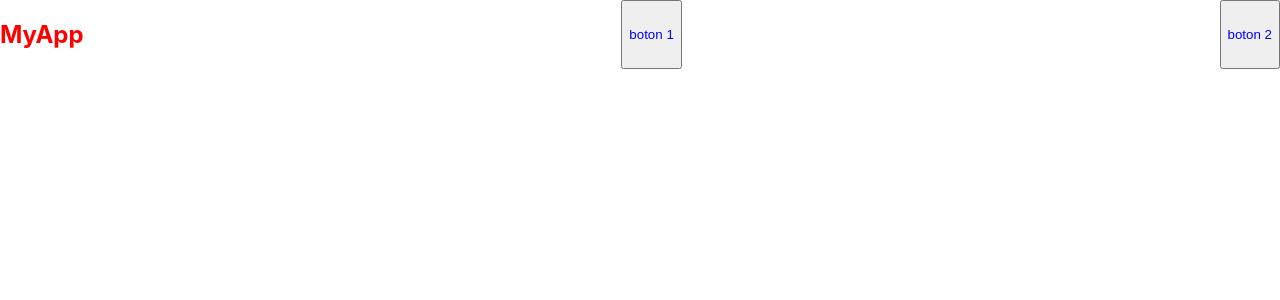
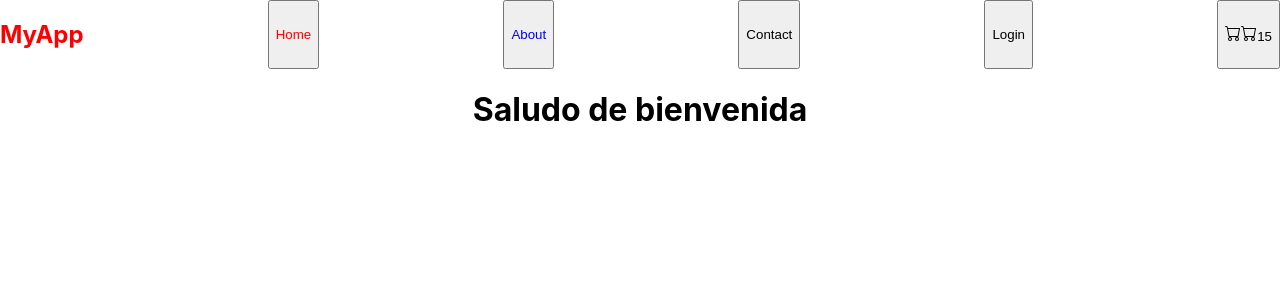
Before and after one commit to sebazio/comision34820lumie, a React (Create React App) app: page / in a window 1280 px wide. Shown: the top 300 px of the page. Built offline with nearby package versions, Linux system fonts and the light colour scheme.

Commit message:
Clase de componentes 1

```diff
--- a/src/App.js
+++ b/src/App.js
@@ -1,11 +1,13 @@
-import logo from './logo.svg';
+import React from 'react'
 import './App.css';
 import Navbar from './components/Navbar/Navbar';
+import ItemListContainer from './components/ItemListContainer/ItemListContainer';
 
 function App() {
   return (
     <div className="App">
-      <Navbar />
+      <Navbar colorTitle='red'/>
+      <ItemListContainer greeting='Saludo de bienvenida'/>
     </div>
   );
 }
--- /dev/null
+++ b/src/components/Button/Button.js
@@ -0,0 +1,7 @@
+const Button = (props) => {
+    //{ text: 'Home', colorText='red'}
+    console.log(props)
+    return <button onClick={props.func} style={{ color: props.colorText}}>{props.children}</button>
+}
+
+export default Button
--- /dev/null
+++ b/src/components/CartWidget/CartWidget.js
@@ -0,0 +1,13 @@
+import cartImg from './assets/cart.svg'
+
+const CartWidget = () => {
+    return (
+        <button>
+            <img src={'./images/cart.svg'} alt='cart-widget'/>
+            <img src={cartImg} alt='cart-widget-import'/>
+            15
+        </button>
+    )
+}
+
+export default CartWidget
--- /dev/null
+++ b/src/components/ItemListContainer/ItemListContainer.js
@@ -0,0 +1,7 @@
+const ItemListContainer = ({greeting}) => {
+    // const { greeting } = props
+    console.log(greeting)
+    return <h1>{greeting}</h1>
+}
+
+export default ItemListContainer
--- a/src/components/Navbar/Navbar.js
+++ b/src/components/Navbar/Navbar.js
@@ -1,11 +1,31 @@
 import './Navbar.css'
+import Button from '../Button/Button'
+import CartWidget from '../CartWidget/CartWidget'
 
-const Navbar = () => {
+const Navbar = (props) => {
+    console.log(props)
+
+    const handleOnClick = () => {
+        alert('hice click')
+    }
+
+    const handleOnClick2 = () => {
+        alert('hice otro click')
+    }
+
+
     return (
         <nav className='navbar'>
-            <h1 style={{ color: 'red'}}>MyApp</h1>
-            <button className='boton'>boton 1</button>
-            <button className='boton'>boton 2</button>
+            <h1 style={{ color: props.colorTitle}}>MyApp</h1>
+            <Button colorText='red' func={handleOnClick}>Home</Button>
+            <Button colorText='blue' func={handleOnClick2}>About</Button>
+            <Button>
+                Contact
+            </Button>
+            <Button>
+                Login
+            </Button>
+            <CartWidget />
         </nav>
     )
 }
```
Also changed, not shown: public/images/cart.svg (added), src/components/CartWidget/assets/cart.svg (added).
